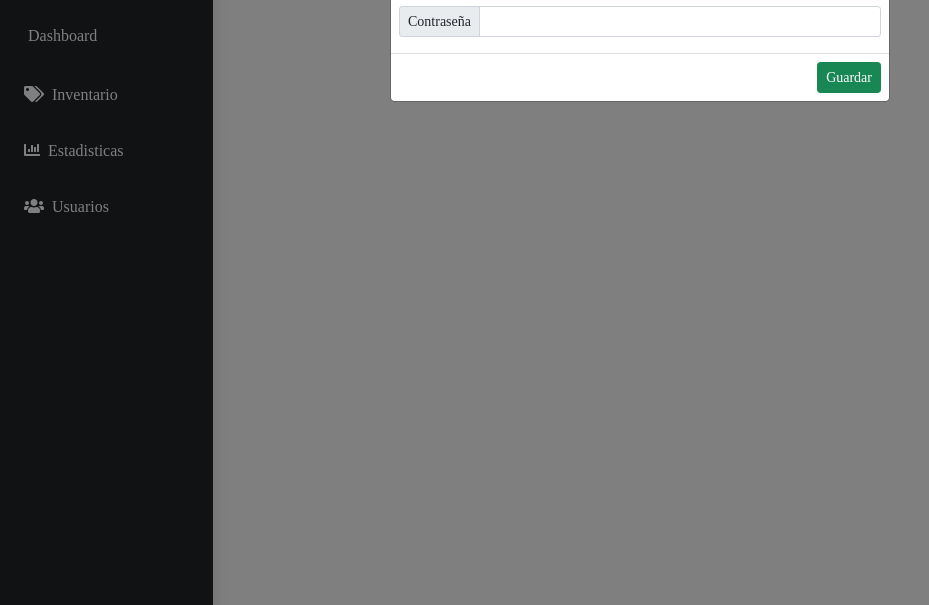
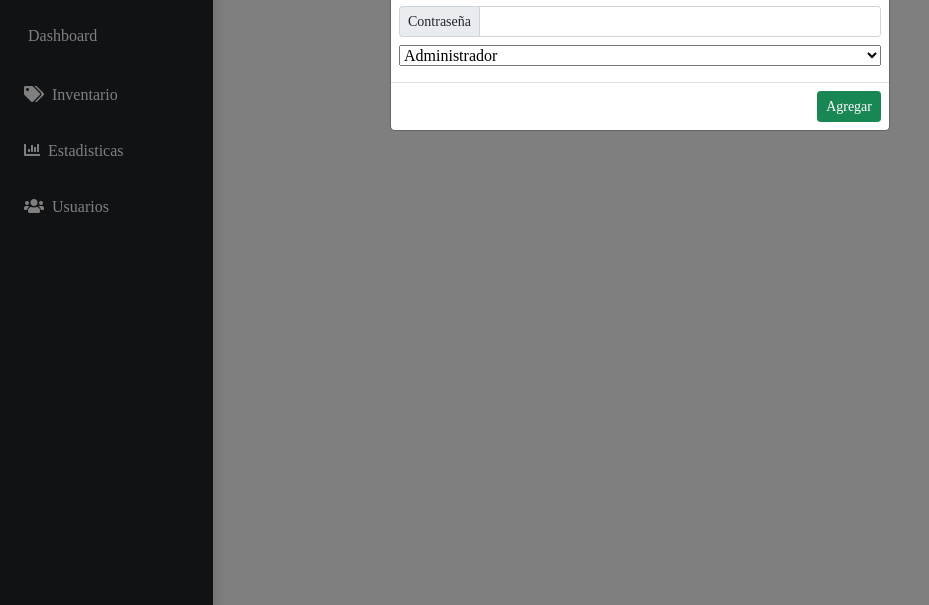
Before and after one commit to Diego448/my-store-management, a Flask app: page /users in a window 1280 px wide, after a click that opens the changed part. Shown: the part 195-800 px from the top of the page, without its empty margins (0-929 px from the left). Run offline with Flask 2, Linux system fonts and the light colour scheme; data that the repository does not hold is empty; some libraries are stand-ins or nearby versions.

Commit message:
Adding privileges select and fixing submit

```diff
--- a/templates/users.html
+++ b/templates/users.html
@@ -65,12 +65,12 @@
         <div class="modal fade" id="exampleModal" tabindex="-1" aria-labelledby="exampleModalLabel" aria-hidden="true">
             <div class="modal-dialog">
               <div class="modal-content">
+                <form method="post"></form>
                   <div class="modal-header p-2">
                     <h5 class="modal-title" id="exampleModalLabel">(Agregar o editar) usuario </h5>
                     <button type="button" class="btn-close" data-bs-dismiss="modal" aria-label="Close"></button>
                   </div>
                   <div class="modal-body p-2">
-                  <form method="post">
                     <div class="input-group input-group-sm mb-2">
                         <span class="input-group-text" >Nombre</span>
                         <input type="text" class="form-control" id="name" name="name">
@@ -87,12 +87,18 @@
                         <span class="input-group-text" >Contraseña</span>
                         <input type="text" class="form-control" id="password" name="password">
                     </div>
-                  </form>
+                    <div>
+                      <select class="input-group input-group-sm mb-2" id="privileges" name="privileges">
+                        <option value="admin">Administrador</option>
+                        <option value="user">Usuario</option>
+                      </select>
+                    </div>
                   </div>
                   <div class="modal-footer p-1">
                     <!-- <button type="button" class="btn btn-secondary" data-bs-dismiss="modal">Cerrar</button> -->
-                  <button type="button" class="btn btn-success btn-sm">Guardar</button>
+                    <input type="submit" class="btn btn-success btn-sm" value="Agregar">
                   </div>
+                </form>
               </div>
             </div>
           </div>
```
Lines whose indentation alone changed are shown as unchanged.
